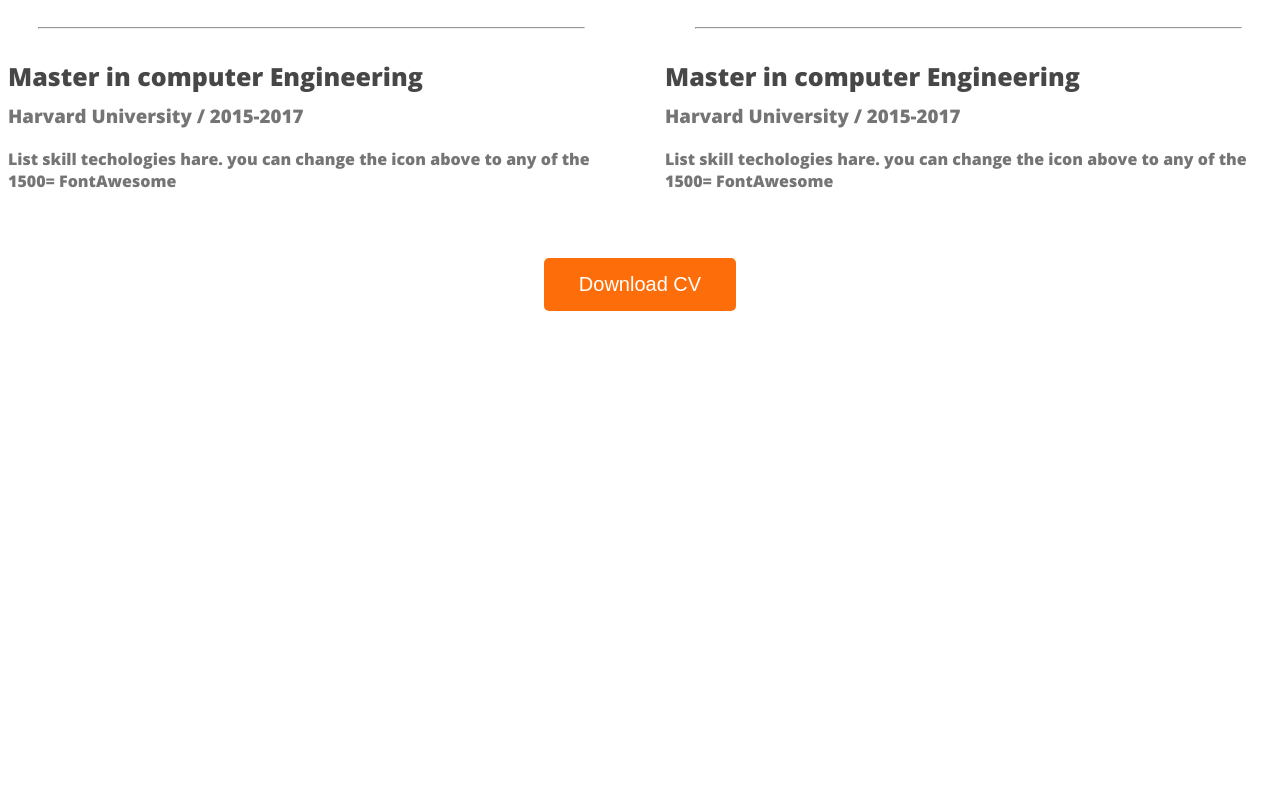
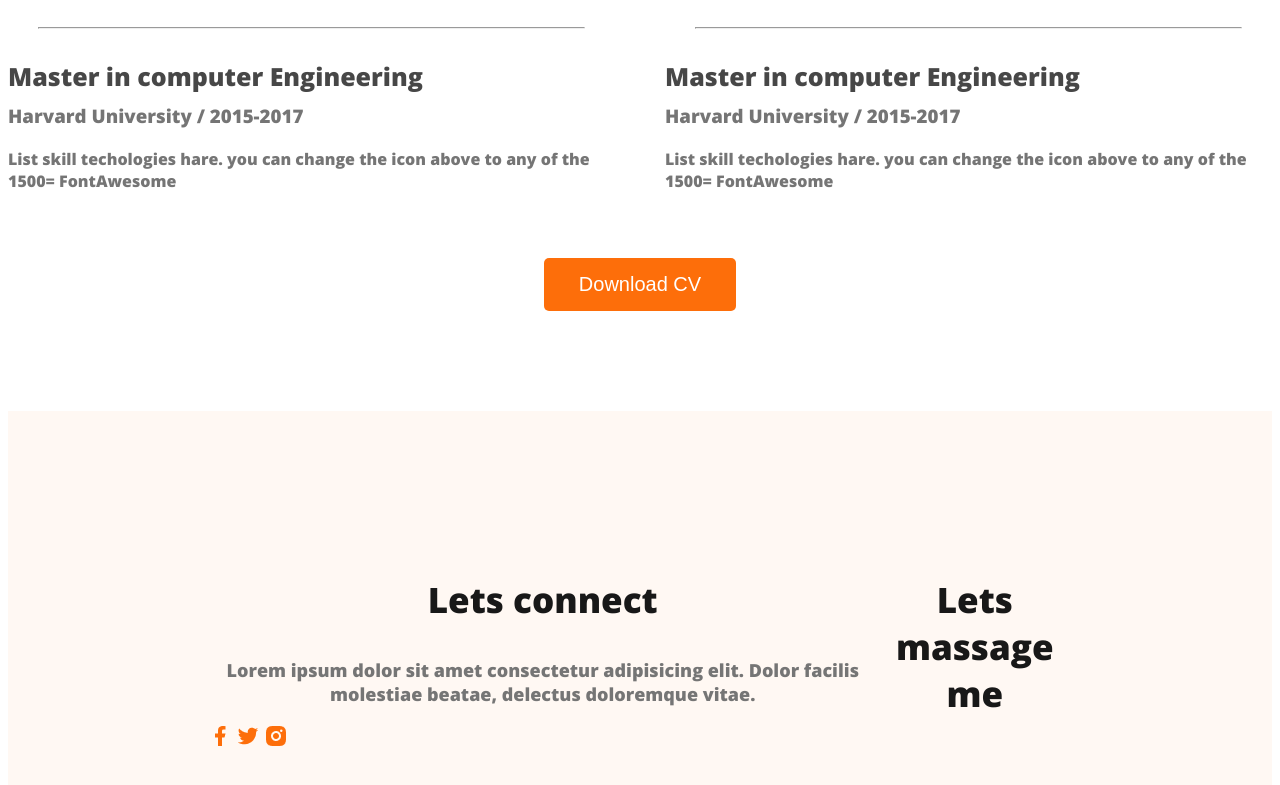
Before and after one commit to Yeasin7772/developer-portfolio, a plain HTML site: page index.html in a window 1280 px wide. Shown: the part 2645-3430 px from the top of the page. Before the commit the page ends 2964 px from the top, so only its background shows below. Drawn offline with nearby package versions, Linux system fonts and the light colour scheme.

Commit message:
footeer iteem added

```diff
--- a/index.html
+++ b/index.html
@@ -167,6 +167,21 @@
 
     </main>
     <footer>
+        <div class="footer-column">
+            <h3 class="section-title">Lets connect</h3>
+            <p class="section-description"> Lorem ipsum dolor sit amet consectetur adipisicing elit. Dolor facilis molestiae beatae, delectus doloremque vitae.
+
+            </p>
+            <div class="social-links">
+                <a href=""><img src="images/icons/facebook.png" alt=""></a>
+                <a href=""><img src="images/icons/twitter.png" alt=""></a>
+                <a href=""><img src="images/icons/insta.png" alt=""></a>
+            </div>
+        </div>
+        <div class="footer-column">
+            <h3 class="section-title">Lets massage me </h3>
+
+        </div>
 
     </footer>
 
--- a/styles/portfolio.css
+++ b/styles/portfolio.css
@@ -179,3 +179,10 @@ main section{
 
 
 }
+/* footer style start here */
+footer{
+    display: flex;
+    margin-top: 100px;
+    background-color: #FFF8F3;
+    padding: 130px 200px;
+}
```
